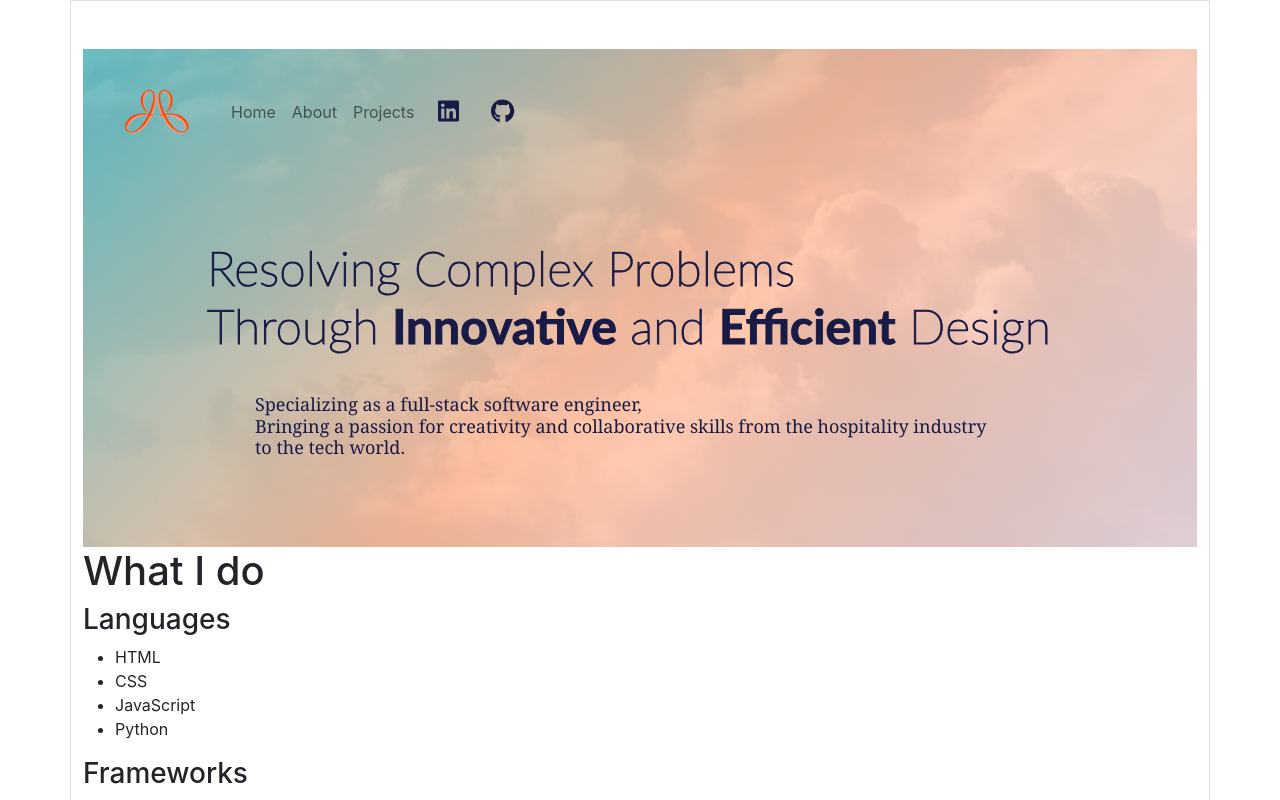
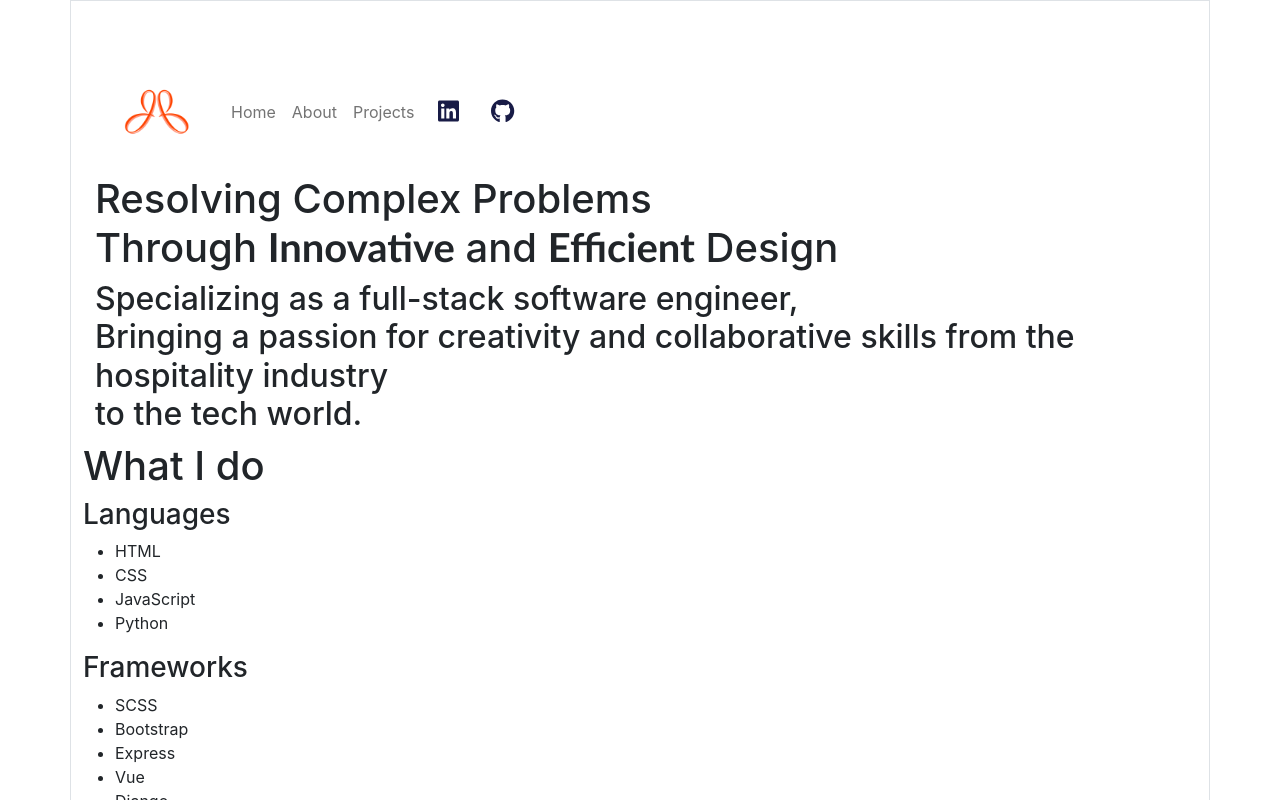
Before and after one commit to Job85/portfolio-site, a React (Create React App) app: page /about in a window 1280 px wide. Shown: the top 800 px of the page. Built offline with nearby package versions, Linux system fonts and the light colour scheme.

Commit message:
created hero image as its own component

```diff
--- /dev/null
+++ b/src/scss/components/_hero.scss
@@ -0,0 +1,13 @@
+.hero {
+    background-image: linear-gradient(315deg,
+            rgba(255, 222, 230, .6) 0%,
+            rgba(254, 152, 102, .6) 50%,
+            rgba(3, 145, 155, .6) 100%),
+        url('../../assets/clouds.jpg');
+    height: 50rem;
+    background-position: center;
+    background-repeat: no-repeat;
+    background-size: cover;
+    position: relative;
+    ;
+}
--- a/src/scss/pages/_home.scss
+++ b/src/scss/pages/_home.scss
@@ -1,34 +1,4 @@
-.hero {
-    background-image: linear-gradient(315deg,
-            rgba(255, 222, 230, .6) 0%,
-            rgba(254, 152, 102, .6) 50%,
-            rgba(3, 145, 155, .6) 100%),
-        url('../../assets/clouds.jpg');
-    height: 50%;
-    background-position: center;
-    background-repeat: no-repeat;
-    background-size: cover;
-    position: relative;
-    // background: rgb(255, 222, 230);
-    // background: linear-gradient(315deg,
-    //         rgba(255, 222, 230, 1) 0%,
-    //         rgba(254, 152, 102, 1) 50%,
-    //         rgba(3, 145, 155, 1) 100%);
-    // SUNSET background
-    // background: linear-gradient(360deg,
-    //         #FB7552 0%,
-    //         #CA4026 50%,
-    //         #7E1331 75%,
-    //         #181B46) 100%;
-    // background: linear-gradient(315deg,
-    //         whitesmoke 0%,
-    //         gray 50%,
-    //         black 100%);
-
-    ;
-
-
-    h1 {
+.heading {
     z-index: 1;
     position: relative;
     font-family: 'Lato Thin', 'Times New Roman', Times, serif;
@@ -53,7 +23,7 @@
     }
 }
 
-    h2 {
+.sub-heading {
     position: relative;
     z-index: 1;
     font-family: Cambria, Cochin, Georgia, Times, 'Times New Roman', serif;
@@ -71,7 +41,6 @@
 
     @media screen and (max-width: 275px) {
         padding: 0;
-        }
     }
 }
 
```
Also changed, not shown: src/components/Hero.jsx (added, +12 -0 lines). Lines whose indentation alone changed are shown as unchanged.
